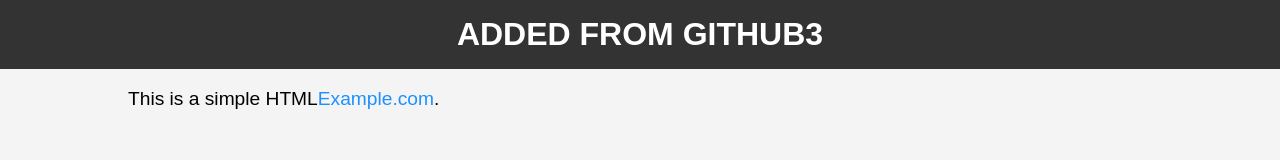
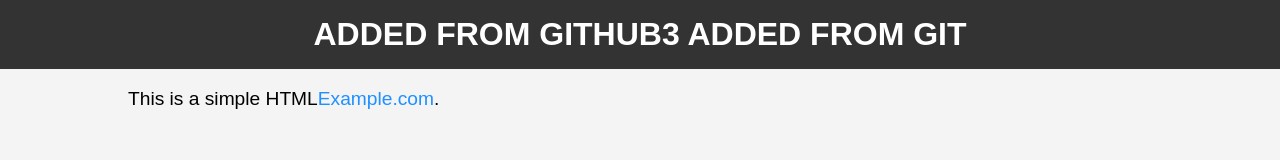
Before and after one commit to jjoachin/GitGithubMasterClass, a plain HTML site: page index.html in a window 1280 px wide. Drawn offline with Linux system fonts and the light colour scheme.

Commit message:
se agrego texto

```diff
--- a/index.html
+++ b/index.html
@@ -39,7 +39,7 @@
 </head>
 <body>
     <header>
-        <h1> ADDED FROM GITHUB3</h1>
+        <h1> ADDED FROM GITHUB3 ADDED FROM GIT</h1>
     </header>
     <div class="container">
         <p>This is a simple HTML<a href="https://www.example.com" target="_blank">Example.com</a>.</p>
```
